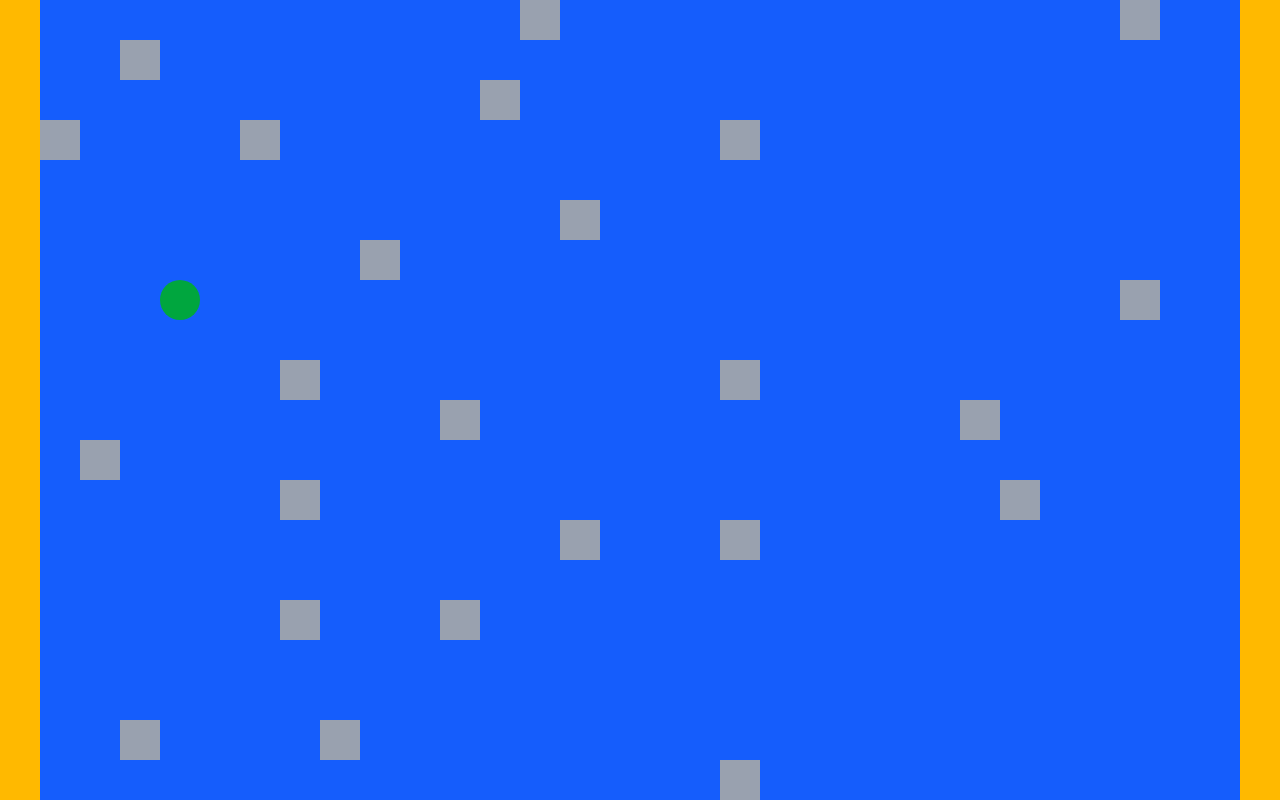
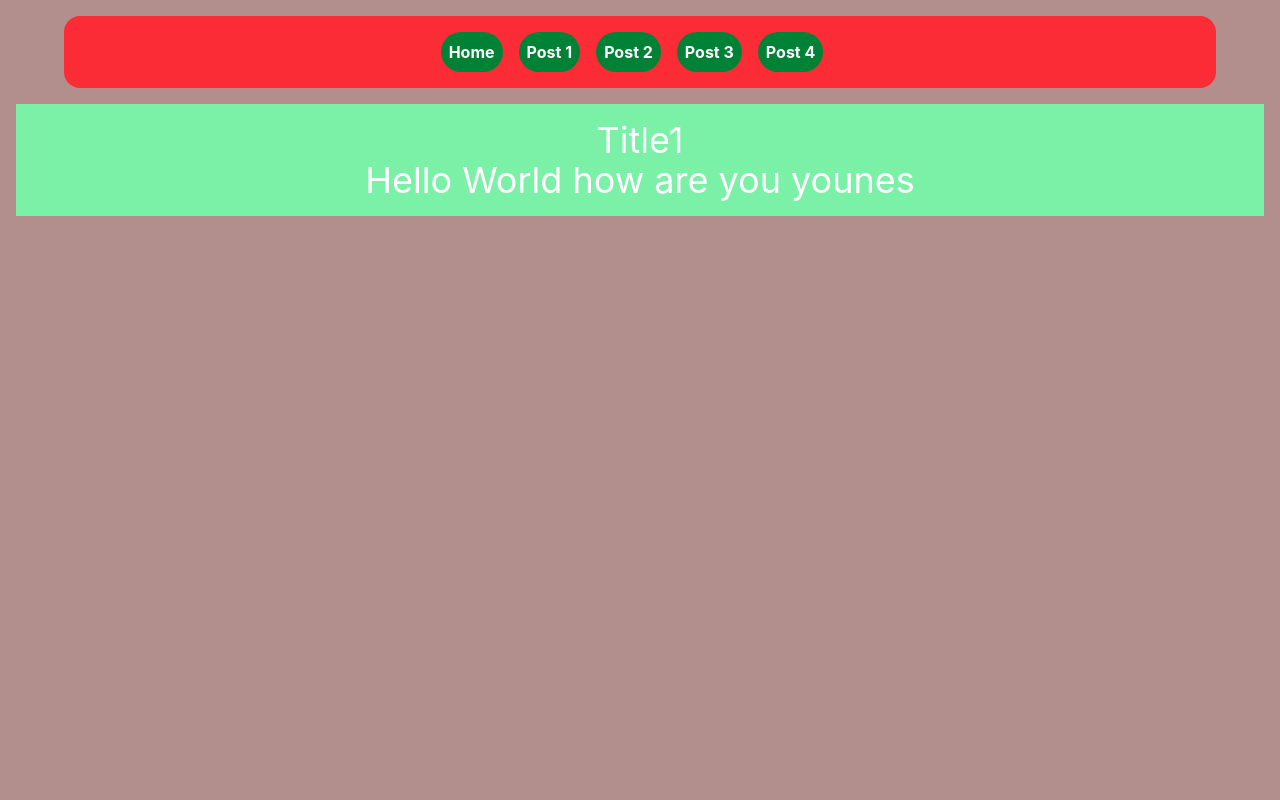
Before and after one commit to mr-youbella/react-website, a React (Create React App) app: page /ShowPosts/1 in a window 1280 px wide. Built offline with nearby package versions, Linux system fonts and the light colour scheme.

Commit message:
Routes and Link

```diff
--- a/package.json
+++ b/package.json
@@ -9,6 +9,7 @@
     "@testing-library/user-event": "^13.5.0",
     "react": "^19.2.0",
     "react-dom": "^19.2.0",
+    "react-router-dom": "^7.9.5",
     "react-scripts": "5.0.1",
     "react-toastify": "^11.0.5",
     "sweetalert2": "^11.26.3",
--- a/src/App.css
+++ b/src/App.css
@@ -7,28 +7,34 @@
       "Segoe UI Emoji", "Segoe UI Symbol", "Noto Color Emoji";
     --font-mono: ui-monospace, SFMono-Regular, Menlo, Monaco, Consolas, "Liberation Mono",
       "Courier New", monospace;
-    --color-amber-50: oklch(98.7% 0.022 95.277);
-    --color-amber-400: oklch(82.8% 0.189 84.429);
+    --color-red-200: oklch(88.5% 0.062 18.334);
+    --color-red-300: oklch(80.8% 0.114 19.571);
+    --color-red-400: oklch(70.4% 0.191 22.216);
+    --color-red-500: oklch(63.7% 0.237 25.331);
+    --color-red-600: oklch(57.7% 0.245 27.325);
+    --color-amber-200: oklch(92.4% 0.12 95.746);
+    --color-amber-300: oklch(87.9% 0.169 91.605);
+    --color-amber-600: oklch(66.6% 0.179 58.318);
+    --color-green-300: oklch(87.1% 0.15 154.449);
+    --color-green-400: oklch(79.2% 0.209 151.711);
+    --color-green-500: oklch(72.3% 0.219 149.579);
     --color-green-600: oklch(62.7% 0.194 149.214);
     --color-green-700: oklch(52.7% 0.154 150.069);
+    --color-green-800: oklch(44.8% 0.119 151.328);
+    --color-blue-400: oklch(70.7% 0.165 254.624);
     --color-blue-600: oklch(54.6% 0.245 262.881);
-    --color-blue-700: oklch(48.8% 0.243 264.376);
-    --color-blue-900: oklch(37.9% 0.146 265.522);
-    --color-gray-100: oklch(96.7% 0.003 264.542);
     --color-gray-300: oklch(87.2% 0.01 258.338);
-    --color-gray-400: oklch(70.7% 0.022 261.325);
-    --color-gray-600: oklch(44.6% 0.03 256.802);
-    --color-gray-700: oklch(37.3% 0.034 259.733);
+    --color-stone-600: oklch(44.4% 0.011 73.639);
+    --color-black: #000;
     --color-white: #fff;
     --spacing: 0.25rem;
-    --text-xl: 1.25rem;
-    --text-xl--line-height: calc(1.75 / 1.25);
+    --text-2xl: 1.5rem;
+    --text-2xl--line-height: calc(2 / 1.5);
+    --text-4xl: 2.25rem;
+    --text-4xl--line-height: calc(2.5 / 2.25);
     --font-weight-bold: 700;
     --radius-2xl: 1rem;
-    --radius-3xl: 1.5rem;
     --radius-4xl: 2rem;
-    --default-transition-duration: 150ms;
-    --default-transition-timing-function: cubic-bezier(0.4, 0, 0.2, 1);
     --default-font-family: var(--font-sans);
     --default-mono-font-family: var(--font-mono);
   }
@@ -182,59 +188,44 @@
   }
 }
 @layer utilities {
+  .m-4 {
+    margin: calc(var(--spacing) * 4);
+  }
   .mx-auto {
     margin-inline: auto;
   }
-  .mt-1 {
-    margin-top: calc(var(--spacing) * 1);
+  .my-4 {
+    margin-block: calc(var(--spacing) * 4);
   }
-  .mt-3 {
-    margin-top: calc(var(--spacing) * 3);
+  .mt-4 {
+    margin-top: calc(var(--spacing) * 4);
   }
-  .mb-2 {
-    margin-bottom: calc(var(--spacing) * 2);
+  .mr-4 {
+    margin-right: calc(var(--spacing) * 4);
+  }
+  .mb-1 {
+    margin-bottom: calc(var(--spacing) * 1);
+  }
+  .ml-4 {
+    margin-left: calc(var(--spacing) * 4);
   }
   .flex {
     display: flex;
   }
-  .grid {
-    display: grid;
-  }
   .table {
     display: table;
-  }
-  .h-1 {
-    height: calc(var(--spacing) * 1);
-  }
-  .h-5 {
-    height: calc(var(--spacing) * 5);
-  }
-  .h-6 {
-    height: calc(var(--spacing) * 6);
-  }
-  .h-10 {
-    height: calc(var(--spacing) * 10);
-  }
-  .h-15 {
-    height: calc(var(--spacing) * 15);
-  }
-  .h-screen {
-    height: 100vh;
   }
   .w-1 {
     width: calc(var(--spacing) * 1);
   }
-  .w-5 {
-    width: calc(var(--spacing) * 5);
+  .w-1\/2 {
+    width: calc(1/2 * 100%);
   }
-  .w-6 {
-    width: calc(var(--spacing) * 6);
+  .w-\[90\%\] {
+    width: 90%;
   }
-  .w-10 {
-    width: calc(var(--spacing) * 10);
-  }
-  .w-100 {
-    width: calc(var(--spacing) * 100);
+  .flex-1 {
+    flex: 1;
   }
   .border-collapse {
     border-collapse: collapse;
@@ -245,26 +236,14 @@
   .resize {
     resize: both;
   }
-  .grid-cols-2 {
-    grid-template-columns: repeat(2, minmax(0, 1fr));
-  }
-  .flex-col {
-    flex-direction: column;
-  }
-  .items-center {
-    align-items: center;
-  }
   .justify-center {
     justify-content: center;
   }
-  .gap-1 {
-    gap: calc(var(--spacing) * 1);
+  .justify-start {
+    justify-content: flex-start;
   }
   .rounded-2xl {
     border-radius: var(--radius-2xl);
-  }
-  .rounded-3xl {
-    border-radius: var(--radius-3xl);
   }
   .rounded-4xl {
     border-radius: var(--radius-4xl);
@@ -273,26 +252,20 @@
     border-style: var(--tw-border-style);
     border-width: 1px;
   }
-  .bg-amber-400 {
-    background-color: var(--color-amber-400);
-  }
-  .bg-blue-600 {
-    background-color: var(--color-blue-600);
-  }
-  .bg-blue-700 {
-    background-color: var(--color-blue-700);
-  }
-  .bg-gray-100 {
-    background-color: var(--color-gray-100);
+  .bg-blue-400 {
+    background-color: var(--color-blue-400);
   }
   .bg-gray-300 {
     background-color: var(--color-gray-300);
   }
-  .bg-gray-400 {
-    background-color: var(--color-gray-400);
+  .bg-green-300 {
+    background-color: var(--color-green-300);
   }
-  .bg-gray-600 {
-    background-color: var(--color-gray-600);
+  .bg-green-400 {
+    background-color: var(--color-green-400);
+  }
+  .bg-green-500 {
+    background-color: var(--color-green-500);
   }
   .bg-green-600 {
     background-color: var(--color-green-600);
@@ -300,8 +273,17 @@
   .bg-green-700 {
     background-color: var(--color-green-700);
   }
-  .p-1 {
-    padding: calc(var(--spacing) * 1);
+  .bg-red-300 {
+    background-color: var(--color-red-300);
+  }
+  .bg-red-400 {
+    background-color: var(--color-red-400);
+  }
+  .bg-red-500 {
+    background-color: var(--color-red-500);
+  }
+  .bg-red-600 {
+    background-color: var(--color-red-600);
   }
   .p-2 {
     padding: calc(var(--spacing) * 2);
@@ -312,16 +294,20 @@
   .text-center {
     text-align: center;
   }
-  .text-xl {
-    font-size: var(--text-xl);
-    line-height: var(--tw-leading, var(--text-xl--line-height));
+  .text-2xl {
+    font-size: var(--text-2xl);
+    line-height: var(--tw-leading, var(--text-2xl--line-height));
+  }
+  .text-4xl {
+    font-size: var(--text-4xl);
+    line-height: var(--tw-leading, var(--text-4xl--line-height));
   }
   .font-bold {
     --tw-font-weight: var(--font-weight-bold);
     font-weight: var(--font-weight-bold);
   }
-  .text-amber-50 {
-    color: var(--color-amber-50);
+  .text-stone-600 {
+    color: var(--color-stone-600);
   }
   .text-white {
     color: var(--color-white);
@@ -329,52 +315,53 @@
   .underline {
     text-decoration-line: underline;
   }
-  .accent-blue-600 {
-    accent-color: var(--color-blue-600);
-  }
   .outline {
     outline-style: var(--tw-outline-style);
     outline-width: 1px;
   }
-  .transition {
-    transition-property: color, background-color, border-color, outline-color, text-decoration-color, fill, stroke, --tw-gradient-from, --tw-gradient-via, --tw-gradient-to, opacity, box-shadow, transform, translate, scale, rotate, filter, -webkit-backdrop-filter, backdrop-filter, display, content-visibility, overlay, pointer-events;
-    transition-timing-function: var(--tw-ease, var(--default-transition-timing-function));
-    transition-duration: var(--tw-duration, var(--default-transition-duration));
-  }
-  .delay-500 {
-    transition-delay: 500ms;
-  }
-  .duration-100 {
-    --tw-duration: 100ms;
-    transition-duration: 100ms;
-  }
-  .duration-300 {
-    --tw-duration: 300ms;
-    transition-duration: 300ms;
-  }
-  .duration-500 {
-    --tw-duration: 500ms;
-    transition-duration: 500ms;
+  .duration-200 {
+    --tw-duration: 200ms;
+    transition-duration: 200ms;
   }
   .duration-700 {
     --tw-duration: 700ms;
     transition-duration: 700ms;
   }
-  .duration-1000 {
-    --tw-duration: 1000ms;
-    transition-duration: 1000ms;
+  .selection\:bg-amber-600 {
+    & *::selection {
+      background-color: var(--color-amber-600);
+    }
+    &::selection {
+      background-color: var(--color-amber-600);
+    }
   }
-  .hover\:bg-blue-900 {
+  .selection\:bg-black {
+    & *::selection {
+      background-color: var(--color-black);
+    }
+    &::selection {
+      background-color: var(--color-black);
+    }
+  }
+  .selection\:text-amber-200 {
+    & *::selection {
+      color: var(--color-amber-200);
+    }
+    &::selection {
+      color: var(--color-amber-200);
+    }
+  }
+  .hover\:bg-blue-600 {
     &:hover {
       @media (hover: hover) {
-        background-color: var(--color-blue-900);
+        background-color: var(--color-blue-600);
       }
     }
   }
-  .hover\:bg-gray-700 {
+  .hover\:bg-green-800 {
     &:hover {
       @media (hover: hover) {
-        background-color: var(--color-gray-700);
+        background-color: var(--color-green-800);
       }
     }
   }
--- a/src/App.js
+++ b/src/App.js
@@ -1,95 +1,29 @@
 import './App.css';
-import { useState } from 'react';
+import { Routes, Route, Link } from 'react-router-dom';
+import ShowPosts from './ShowPosts';
+import { PostsData } from './Posts'
+
+let p =
+[
+	{ id: 1, title: "Title1", content: "Hello World how are you younes" },
+	{ id: 2, title: "Title2", content: "Hello World how are you wissal" },
+	{ id: 3, title: "Title3", content: "Hello World how are you youbella" },
+	{ id: 4, title: "Title4", content: "Hello World how are you wkannouf" },
+];
 
 function App()
 {
-	let initMap =
-	[
-		['0', '0', '0', '0', '0', '0', '0', '0', '0', '0', '0', '0', 'Z', '0', '0', '0', '0', '0', '0', '0', '0', '0', '0', '0', '0', '0', '0', 'Z', '0', '0'],
-		['0', '0', 'Z', '0', '0', '0', '0', '0', '0', '0', '0', '0', '0', '0', '0', '0', '0', '0', '0', '0', '0', '0', '0', '0', '0', '0', '0', '0', '0', '0'],
-		['0', '0', '0', '0', '0', '0', '0', '0', '0', '0', '0', 'Z', '0', '0', '0', '0', '0', '0', '0', '0', '0', '0', '0', '0', '0', '0', '0', '0', '0', '0'],
-		['Z', '0', '0', '0', '0', 'Z', '0', '0', '0', '0', '0', '0', '0', '0', '0', '0', '0', 'Z', '0', '0', '0', '0', '0', '0', '0', '0', '0', '0', '0', '0'],
-		['0', '0', '0', '0', '0', '0', '0', '0', '0', '0', '0', '0', '0', '0', '0', '0', '0', '0', '0', '0', '0', '0', '0', '0', '0', '0', '0', '0', '0', '0'],
-		['0', '0', '0', '0', '0', '0', '0', '0', '0', '0', '0', '0', '0', 'Z', '0', '0', '0', '0', '0', '0', '0', '0', '0', '0', '0', '0', '0', '0', '0', '0'],
-		['0', '0', '0', '0', '0', '0', '0', '0', 'Z', '0', '0', '0', '0', '0', '0', '0', '0', '0', '0', '0', '0', '0', '0', '0', '0', '0', '0', '0', '0', '0'],
-		['0', '0', '0', '1', '0', '0', '0', '0', '0', '0', '0', '0', '0', '0', '0', '0', '0', '0', '0', '0', '0', '0', '0', '0', '0', '0', '0', 'Z', '0', '0'],
-		['0', '0', '0', '0', '0', '0', '0', '0', '0', '0', '0', '0', '0', '0', '0', '0', '0', '0', '0', '0', '0', '0', '0', '0', '0', '0', '0', '0', '0', '0'],
-		['0', '0', '0', '0', '0', '0', 'Z', '0', '0', '0', '0', '0', '0', '0', '0', '0', '0', 'Z', '0', '0', '0', '0', '0', '0', '0', '0', '0', '0', '0', '0'],
-		['0', '0', '0', '0', '0', '0', '0', '0', '0', '0', 'Z', '0', '0', '0', '0', '0', '0', '0', '0', '0', '0', '0', '0', 'Z', '0', '0', '0', '0', '0', '0'],
-		['0', 'Z', '0', '0', '0', '0', '0', '0', '0', '0', '0', '0', '0', '0', '0', '0', '0', '0', '0', '0', '0', '0', '0', '0', '0', '0', '0', '0', '0', '0'],
-		['0', '0', '0', '0', '0', '0', 'Z', '0', '0', '0', '0', '0', '0', '0', '0', '0', '0', '0', '0', '0', '0', '0', '0', '0', 'Z', '0', '0', '0', '0', '0'],
-		['0', '0', '0', '0', '0', '0', '0', '0', '0', '0', '0', '0', '0', 'Z', '0', '0', '0', 'Z', '0', '0', '0', '0', '0', '0', '0', '0', '0', '0', '0', '0'],
-		['0', '0', '0', '0', '0', '0', '0', '0', '0', '0', '0', '0', '0', '0', '0', '0', '0', '0', '0', '0', '0', '0', '0', '0', '0', '0', '0', '0', '0', '0'],
-		['0', '0', '0', '0', '0', '0', 'Z', '0', '0', '0', 'Z', '0', '0', '0', '0', '0', '0', '0', '0', '0', '0', '0', '0', '0', '0', '0', '0', '0', '0', '0'],
-		['0', '0', '0', '0', '0', '0', '0', '0', '0', '0', '0', '0', '0', '0', '0', '0', '0', '0', '0', '0', '0', '0', '0', '0', '0', '0', '0', '0', '0', '0'],
-		['0', '0', '0', '0', '0', '0', '0', '0', '0', '0', '0', '0', '0', '0', '0', '0', '0', '0', '0', '0', '0', '0', '0', '0', '0', '0', '0', '0', '0', '0'],
-		['0', '0', 'Z', '0', '0', '0', '0', 'Z', '0', '0', '0', '0', '0', '0', '0', '0', '0', '0', '0', '0', '0', '0', '0', '0', '0', '0', '0', '0', '0', '0'],
-		['0', '0', '0', '0', '0', '0', '0', '0', '0', '0', '0', '0', '0', '0', '0', '0', '0', 'Z', '0', '0', '0', '0', '0', '0', '0', '0', '0', '0', '0', '0'],
-	];
-	let [map, setMap] = useState(initMap);
-
-	function setColor(value)
-	{
-		if (value === '0')
-			return ("w-10 h-10 bg-blue-600 duration-1000");
-		if (value === 'Z')
-			return ("w-10 h-10 bg-gray-400")
-		return ("w-10 h-10 bg-green-600 rounded-3xl")
-	}
-
-	onkeydown = (event) =>
-	{
-		let x, y;
-		let newMap = map.map((value) => (value.map((col) => (col === '1' ? '0' : col))));
-		for (let i = 0; map[i]; i++)
-		{
-			for (let j = 0; map[i][j]; j++)
-			{
-				if (map[i][j] === '1')
-				{
-					y = i;
-					x = j;
-				}
-			}
-		}
-		if (event.key === "ArrowUp")
-		{
-			if (newMap[y - 1])
-				y--;
-			else
-				y = 19;
-		}
-		if (event.key === "ArrowDown")
-		{
-			if (newMap[y + 1])
-				y++;
-			else
-				y = 0;
-		}
-		if (event.key === "ArrowLeft")
-		{
-			if (newMap[y][x - 1])
-				x--;
-			else
-				x = 29;
-		}
-		if (event.key === "ArrowRight")
-		{
-			if (newMap[y][x + 1])
-				x++;
-			else
-				x = 0;
-		}
-		newMap[y][x] = '1';
-		setMap(newMap);
-	};
-
 	return (
-		<div className="h-screen flex flex-col bg-amber-400 items-center justify-center">
-			{
-				map.map((value, index) => (<div key={index} className="flex">{value.map((value, index) => (<div className="bg-blue-600"><div key={index} className={setColor(value)}></div></div>))}</div>))
-			}
-		</div>
+			<PostsData.Provider value={p}>
+					<div className="flex justify-center bg-red-500 w-[90%] mx-auto rounded-2xl mt-4 p-4">
+						<Link to="/"><button className="rounded-4xl bg-green-700 text-white font-bold p-2 mr-4 cursor-pointer hover:bg-green-800 duration-700">Home</button></Link>
+						{p.map((value, index) => (<Link key={index} to={"/ShowPosts/" + value.id}><button className="rounded-4xl bg-green-700 text-white font-bold p-2 mr-4 cursor-pointer hover:bg-green-800 duration-700">Post {value.id}</button></Link>))}
+					</div>
+					<Routes>
+						<Route path="/ShowPosts/:postId" element={<ShowPosts />} />
+						<Route path="*" element={<h3>404 Page Found</h3>} />
+					</Routes>
+			</PostsData.Provider>
 	);
 }
 
--- /dev/null
+++ b/src/Posts.js
@@ -0,0 +1,3 @@
+import { createContext } from 'react';
+
+export let PostsData = createContext([]);
--- /dev/null
+++ b/src/ShowPosts.js
@@ -0,0 +1,31 @@
+	import { useContext } from "react";
+	import { PostsData } from "./Posts";
+	import { useParams } from "react-router-dom";
+
+	export default function ShowPosts()
+	{
+		let Posts = useContext(PostsData);
+		let id = useParams();
+		let post = Posts.find((value) => (value.id === +id.postId));
+		let style;
+		switch (+id.postId)
+		{
+			case 1: style = "bg-green-300"; break;
+			case 2: style = "bg-green-400"; break;
+			case 3: style = "bg-green-500"; break;
+			case 4: style = "bg-green-600"; break;
+			default: style = "bg-gray-300";
+		}
+
+			if (post)
+			{
+				return (
+					<div className={style.concat(" p-4 text-4xl text-white m-4 text-center selection:text-amber-200 selection:bg-black")}>
+						<h2>{post.title}</h2>
+						<p>{post.content}</p>
+					</div>
+				);
+			}
+			return (<h1>no post</h1>);
+
+	}
--- a/src/index.js
+++ b/src/index.js
@@ -3,12 +3,16 @@ import ReactDOM from 'react-dom/client';
 import './index.css';
 import App from './App';
 import reportWebVitals from './reportWebVitals';
+import { BrowserRouter } from 'react-router-dom';
 
 const root = ReactDOM.createRoot(document.getElementById('root'));
-root.render(
-  <React.StrictMode>
-    <App />
-  </React.StrictMode>
+root.render
+(
+	<React.StrictMode>
+		<BrowserRouter>
+			<App />
+		</BrowserRouter>
+	</React.StrictMode >
 );
 
 // If you want to start measuring performance in your app, pass a function
```
Also changed, not shown: 1 other file (tests, documents, lock files or other folders).
